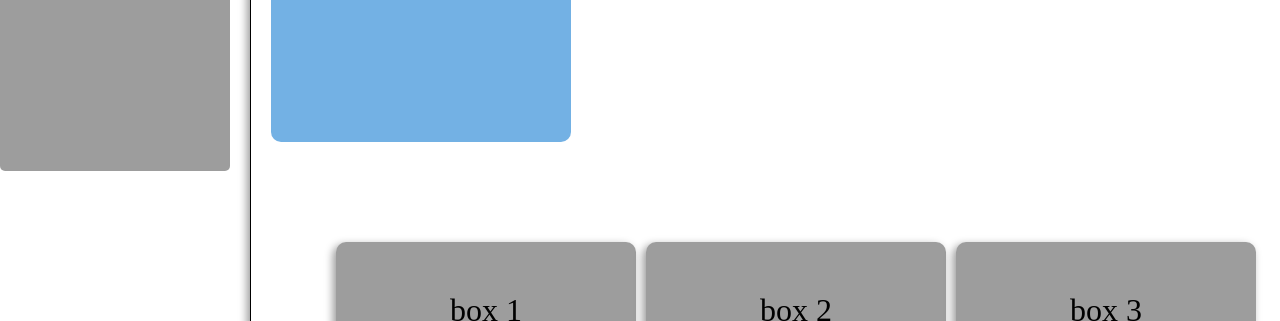
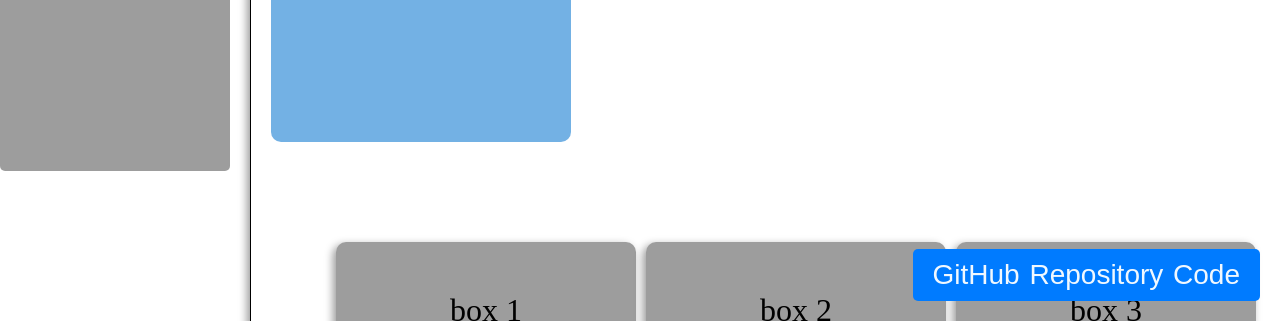
Before and after one commit to huzai569/CSS-TASK-7, a plain HTML site: page index.html in a window 1280 px wide. Shown: the part 479-800 px from the top of the page. Drawn offline with Linux system fonts and the light colour scheme.

Commit message:
add button

```diff
--- a/index.html
+++ b/index.html
@@ -75,6 +75,10 @@
             </div>
         </main>
 </div>
+
+<button id="repo-button"> <a href="https://github.com/huzai569/CSS-TASK-7.git">GitHub Repository Code</a></button>
+
+
 <footer>
     <div class="footer">
         <br>
--- a/style.css
+++ b/style.css
@@ -156,3 +156,15 @@ aside ul,li,a{
     text-align: center;
     font-size: 32px;
 }
+#repo-button {
+    position: fixed;
+    bottom: 20px;
+    right: 20px;
+    padding: 10px 20px;
+    background-color: #007bff;
+    color: white;
+    border: none;
+    border-radius: 5px;
+    cursor: pointer;
+    z-index: 1000;
+}
```
